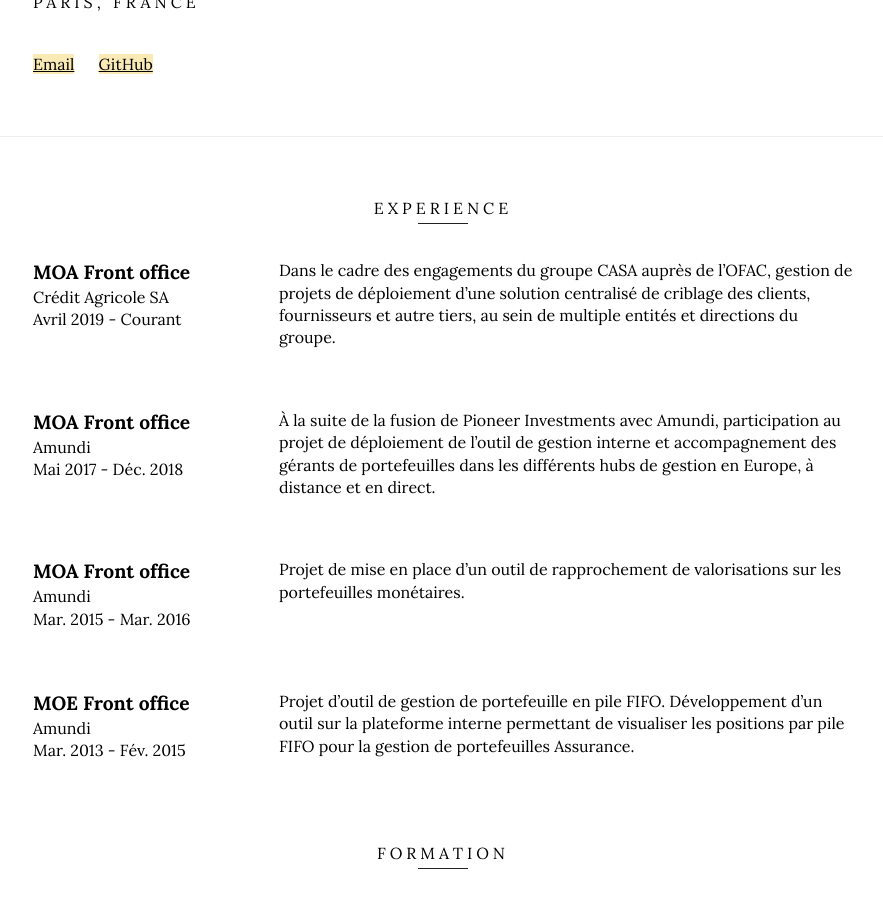
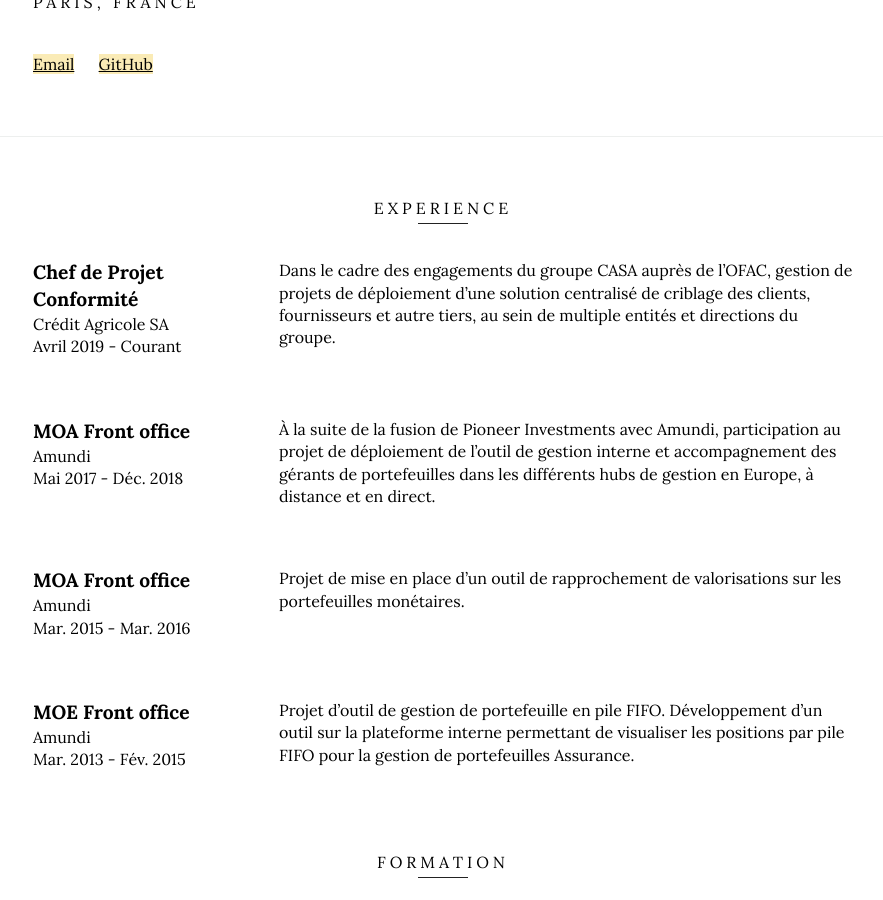
Before and after one commit to guillaumevidal/github.io, a Jekyll site: the page built from index.html, in a window 1280 px wide and 900 px high, scrolled down 378 px. Shown: the whole window, without its empty margins (197-1080 px from the left). Built offline with Jekyll 4.4.1, drawn with Linux system fonts in a browser that asks for light colours.

Commit message:
Correction titre

```diff
--- a/_data/jobs.yml
+++ b/_data/jobs.yml
@@ -1,4 +1,4 @@
--   title: MOA Front office
+-   title: Chef de Projet Conformité
     company: Crédit Agricole SA
     description: Dans le cadre des engagements du groupe CASA auprès de l’OFAC, gestion de projets de déploiement d’une solution centralisé de criblage des clients, fournisseurs et autre tiers, au sein de multiple entités et directions du groupe.
     period: Avril 2019 - Courant
```
